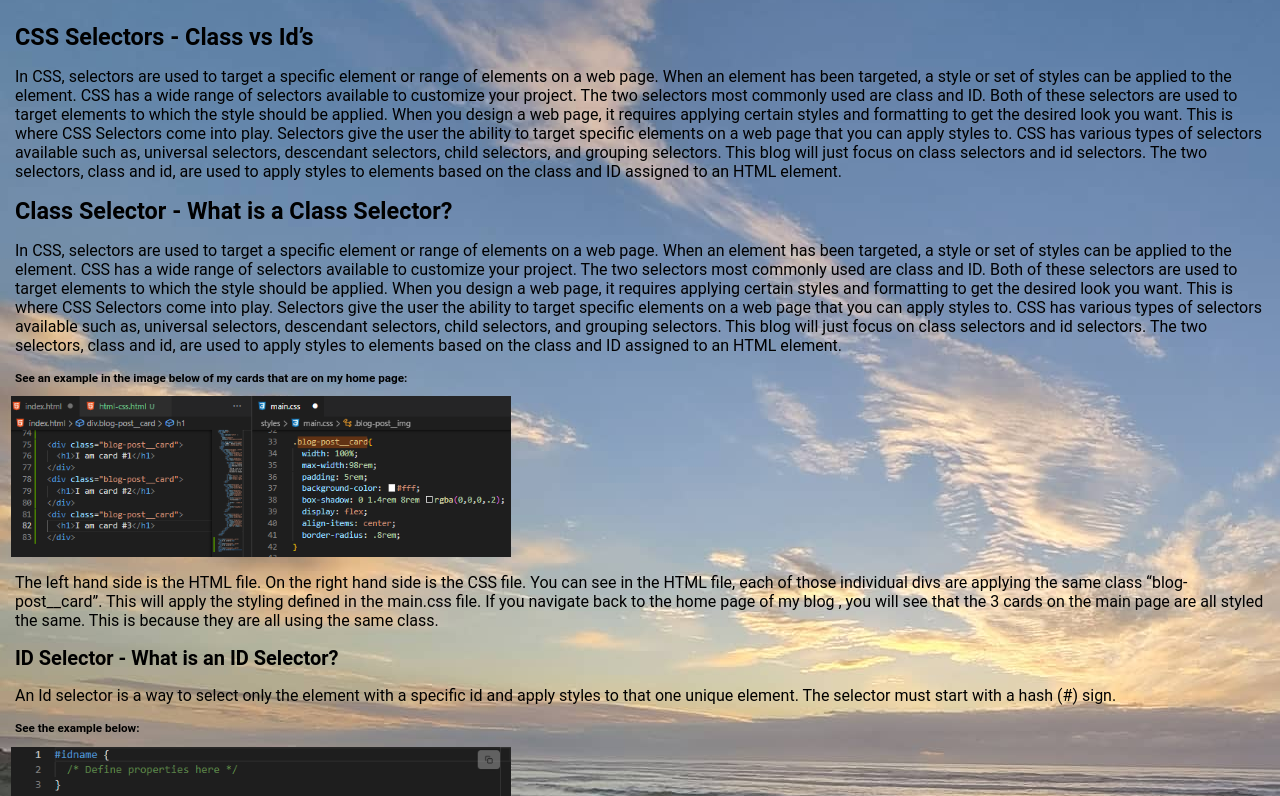
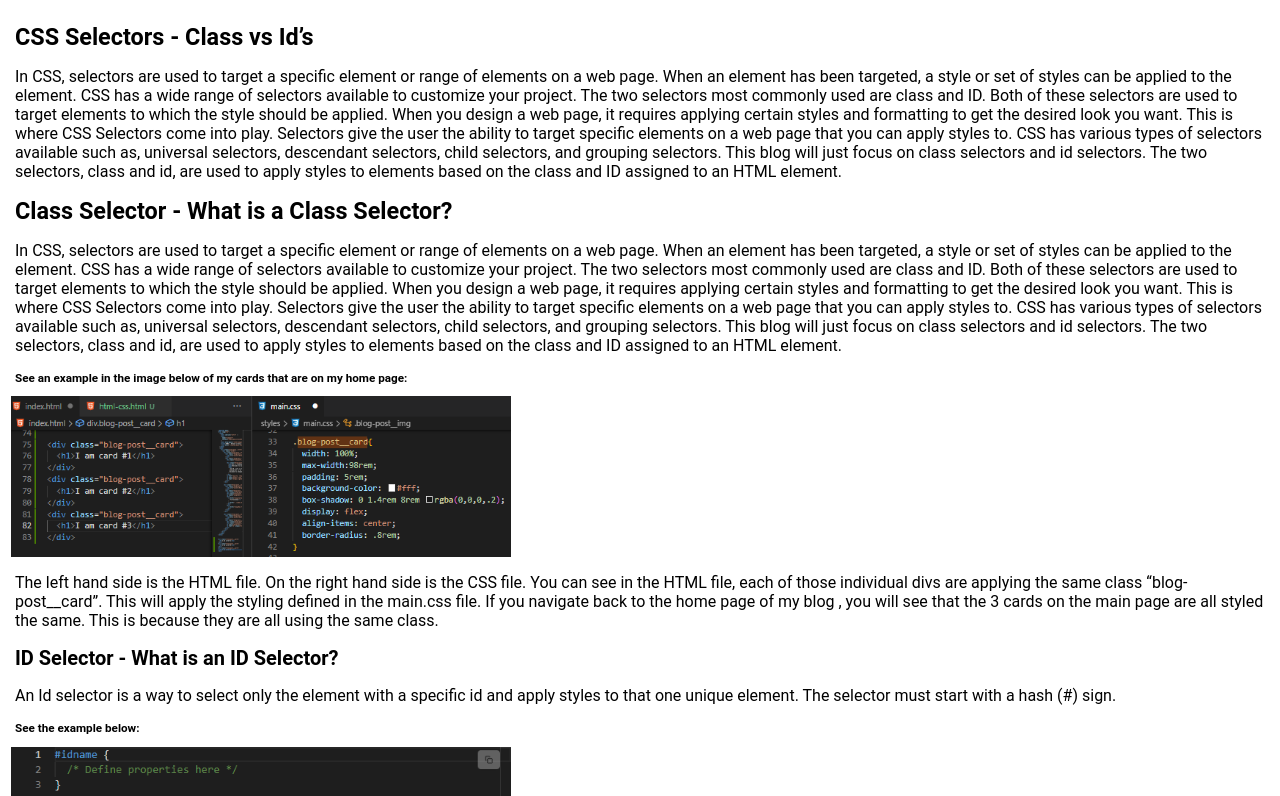
Before and after one commit to rafaelavb/rafaelavb.github.io, a plain HTML site: page blog/css-selectors.html in a window 1280 px wide. Shown: the part 93-889 px from the top of the page. Drawn offline with Linux system fonts and the light colour scheme.

Commit message:
added different back grounds, changed file name

```diff
--- a/blog/html-css.html
+++ b/blog/css-selectors.html
@@ -6,13 +6,38 @@
     <title>CSS Selectors</title>
   </head>
 
-  <body>
-    <div class="CSS Selectors__Container">
+  <body class="back-ground-color__css-selectors">
+    <div class="css-selectors__container"></div>
+
     <div>
       <div id="css-selectors-blog__title">CSS Selectors</div>
 
       <div class="css-selectors__heading">
         <h1>CSS Selectors - Class vs Id’s</h1>
+      </div>
+      <div>
+        <p class="css-selectors__paragraph">
+          In CSS, selectors are used to target a specific element or range of
+          elements on a web page. When an element has been targeted, a style or
+          set of styles can be applied to the element. CSS has a wide range of
+          selectors available to customize your project. The two selectors most
+          commonly used are class and ID. Both of these selectors are used to
+          target elements to which the style should be applied. When you design
+          a web page, it requires applying certain styles and formatting to get
+          the desired look you want. This is where CSS Selectors come into play.
+          Selectors give the user the ability to target specific elements on a
+          web page that you can apply styles to. CSS has various types of
+          selectors available such as, universal selectors, descendant
+          selectors, child selectors, and grouping selectors. This blog will
+          just focus on class selectors and id selectors. The two selectors,
+          class and id, are used to apply styles to elements based on the class
+          and ID assigned to an HTML element.
+        </p>
+      </div>
+
+      <div>
+        <div class="css-selectors__heading">
+          <h1>Class Selector - What is a Class Selector?</h1>
         </div>
         <div>
           <p class="css-selectors__paragraph">
@@ -33,31 +58,6 @@
             to elements based on the class and ID assigned to an HTML element.
           </p>
         </div>
-
-        <div>
-          <div class="css-selectors__heading">
-            <h1>Class Selector - What is a Class Selector?</h1>
-          </div>
-          <div>
-            <p class="css-selectors__paragraph">
-              In CSS, selectors are used to target a specific element or range
-              of elements on a web page. When an element has been targeted, a
-              style or set of styles can be applied to the element. CSS has a
-              wide range of selectors available to customize your project. The
-              two selectors most commonly used are class and ID. Both of these
-              selectors are used to target elements to which the style should be
-              applied. When you design a web page, it requires applying certain
-              styles and formatting to get the desired look you want. This is
-              where CSS Selectors come into play. Selectors give the user the
-              ability to target specific elements on a web page that you can
-              apply styles to. CSS has various types of selectors available such
-              as, universal selectors, descendant selectors, child selectors,
-              and grouping selectors. This blog will just focus on class
-              selectors and id selectors. The two selectors, class and id, are
-              used to apply styles to elements based on the class and ID
-              assigned to an HTML element.
-            </p>
-          </div>
       </div>
 
       <div>
@@ -65,14 +65,14 @@
           See an example in the image below of my cards that are on my home
           page:
         </h2>
-
+        <div>
           <img
             src="../assets/class-selector-picture.png"
             class="picture-size__picture"
             alt="class selector"
-            s
           />
-
+        </div>
+        <div>
           <p class="css-selectors__paragraph">
             The left hand side is the HTML file. On the right hand side is the
             CSS file. You can see in the HTML file, each of those individual
@@ -97,25 +97,27 @@
         <div>
           <h2 class="css-selectors__sub-heading">See the example below:</h2>
         </div>
-
+        <div>
           <img
             src="../assets/id-selector-picture.png"
             class="picture-size__picture"
             alt="id selector"
           />
         </div>
+      </div>
 
       <div>
         <div class="css-selectors__heading">
           <h1>Why would you ue an ID Selector?</h1>
         </div>
-
+        <div>
           <p class="css-selectors__paragraph">
             You would use an Id selector to specify a unique element. Having an
-          element with a Id selector is only used to identify one single element
-          in our HTML. IDs are only used when one element on the page should
-          have a particular style applied to it.
+            element with a Id selector is only used to identify one single
+            element in our HTML. IDs are only used when one element on the page
+            should have a particular style applied to it.
           </p>
+        </div>
 
         <div class="css-selectors__heading">
           <h1>Summarizing Class vs ID</h1>
--- a/styles/main.css
+++ b/styles/main.css
@@ -15,15 +15,31 @@ img {
   width: 100%;
 }
 
-
-body {
+.back-ground-color__home {
   display: flex;
   align-items: center;
   justify-content: center;
   background-color: #eee;
   padding: 0 1.5em;
-  background-color: #4facfe;
-  background-image: url("../assets/sky.jpg");
+  background: url('../assets/sky.jpg') no-repeat
+}
+
+.back-ground-color__css-selectors {
+  display: flex;
+  align-items: center;
+  justify-content: center;
+  background-color: #eee;
+  padding: 0 1.5em;
+  background-color: #ffffff;
+}
+
+.back-ground-color__te-houtaewa {
+  display: flex;
+  align-items: center;
+  justify-content: center;
+  background-color: #eee;
+  padding: 0 1.5em;
+  background-color: #ffffff;
 }
 
 .blog-post__card {
@@ -184,7 +200,7 @@ Te Houtea Blog CSS Formatting
 /* -----------------------------
 CSS Selectors Formatting
 ----------------------------- */
-/* .CSS Selectors__Container{
+/* .css-selectors__container{
 
 } */
 
@@ -232,5 +248,5 @@ display: block;
   display: block;
   width: 40%;
   position: relative;
-  right:4px;
+  right: 4px;
 }
```
Also changed, not shown: blog/te-houtaewa-template.html (+1 -1 lines), index.html (+9 -3 lines), 1 other file. Lines whose indentation alone changed are shown as unchanged.
